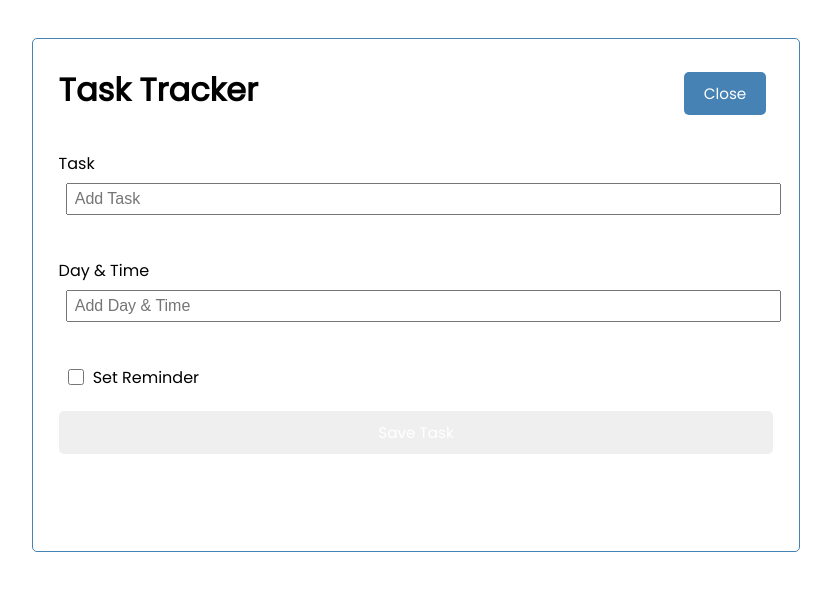
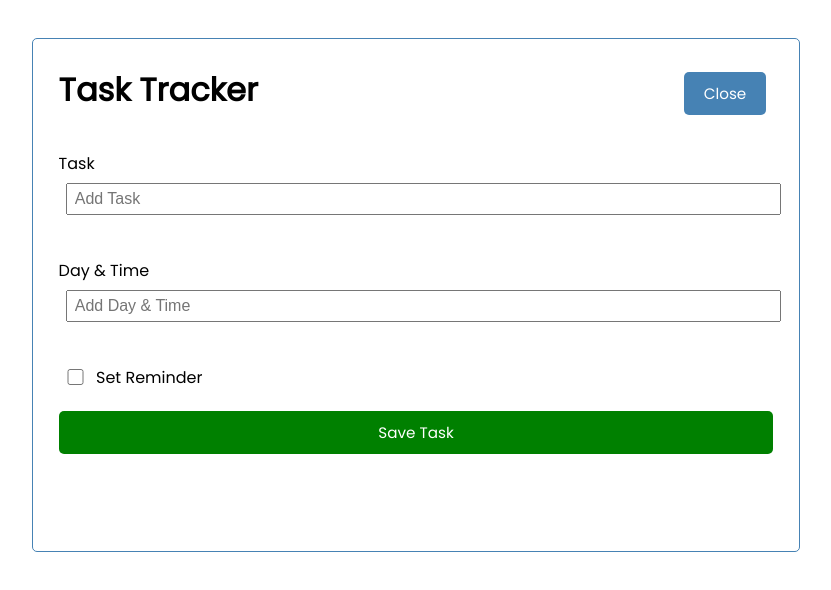
Before and after one commit to rasha-massoud/React-Task-Tracker, a React (Create React App) app: page / in a window 1280 px wide. Both pictures are taken after a click on the button "Add". Shown: the top 590 px of the page, without its empty margins (224-1055 px from the left). Built offline with nearby package versions, Linux system fonts and the light colour scheme.

Commit message:
Updated the styling

```diff
--- a/src/index.css
+++ b/src/index.css
@@ -56,6 +56,7 @@ body {
   margin-top: 3%;
   display: block;
   width: 100%;
+  background: green;
 }
 
 .task {
@@ -92,6 +93,7 @@ body {
 
 .form-control-check label {
   flex: 1;
+  padding-left: 0.5%;
 }
 
 .form-control-check input {
```
